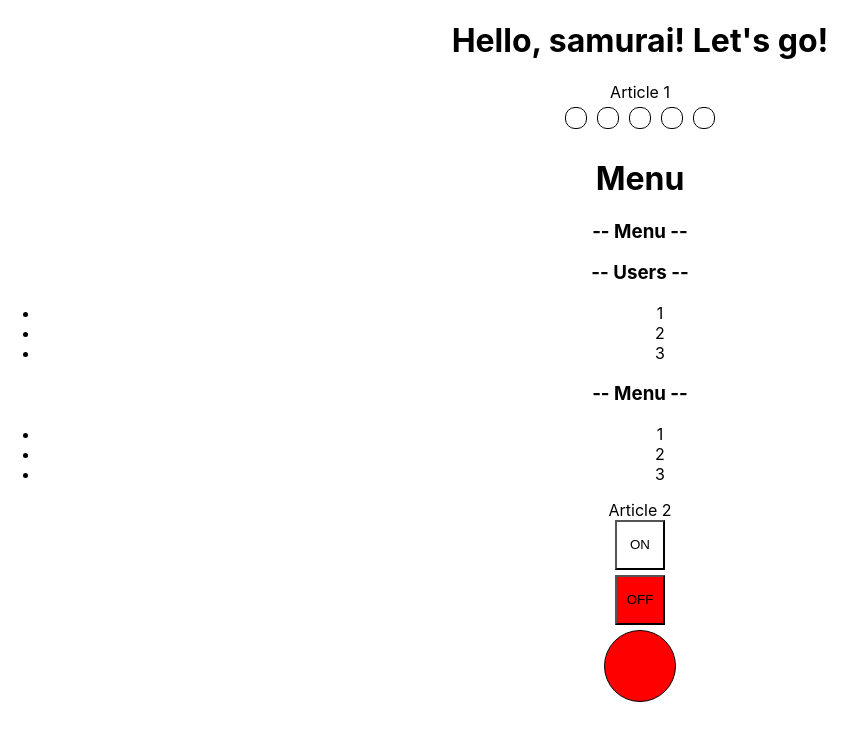
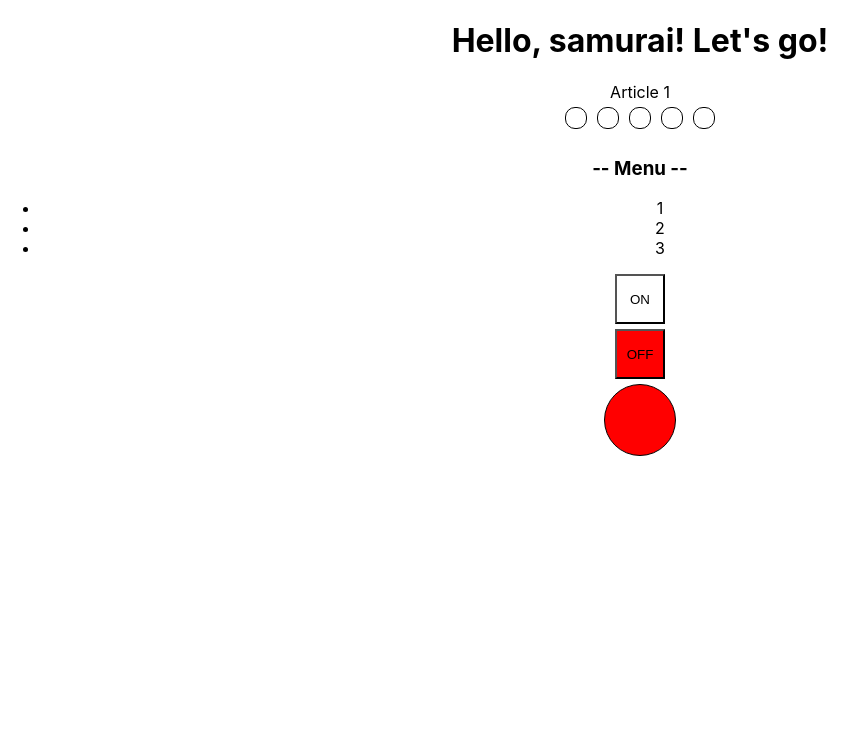
Before and after one commit to AdammmVV/REACT-PROSTO, a React (Create React App) app: page / in a window 1280 px wide. Shown: the top 740 px of the page, without its empty margins (0-866 px from the left). Built offline with nearby package versions, Linux system fonts and the light colour scheme.

Commit message:
add useState for controlled components

```diff
--- a/src/App.tsx
+++ b/src/App.tsx
@@ -2,24 +2,27 @@ import React, {useState} from 'react';
 import './App.css';
 import Accordion from "./components/Accordion/Accordion";
 import {OnOffButton} from "./components/OnOffButton/OnOffButton";
-import {UncontrollableAccordion} from "./components/Accordion/UncontrollableAccordion";
 import {Rating, RatingStarType} from "./components/Star/Star";
 
 
 const App = () => {
     const [ratingValue, setRatingValue] = useState<RatingStarType>(0)
+    const [accordionCollapsed, setAccordionCollapsed] = useState<boolean>(false)
+    const [onOffButton, setOnOffButton] = useState<boolean>(false)
+
     return (
         <div className="App">
             <PageTitle title={'Hello, samurai! Let\'s go!'}/>
             Article 1
             <Rating value={ratingValue} setRatingValue={setRatingValue}/>
-            <PageTitle title={'Menu'}/>
-            <Accordion titleValue={'Menu'} collapsed={true}/>
-            <Accordion titleValue={'Users'} collapsed={false}/>
-            <UncontrollableAccordion titleValue={'Menu'}/>
-            Article 2
+            {/*<PageTitle title={'Menu'}/>*/}
+            <Accordion titleValue={'Menu'}
+                       collapsed={accordionCollapsed}
+                       setAccordionCollapsed={setAccordionCollapsed} />
+            {/*<UncontrollableAccordion titleValue={'Menu'}/>*/}
+            {/*Article 2*/}
             {/*<UncontrolledRating/>*/}
-            <OnOffButton/>
+            <OnOffButton onOff={onOffButton} setOnOff={setOnOffButton}/>
         </div>
     );
 }
```
